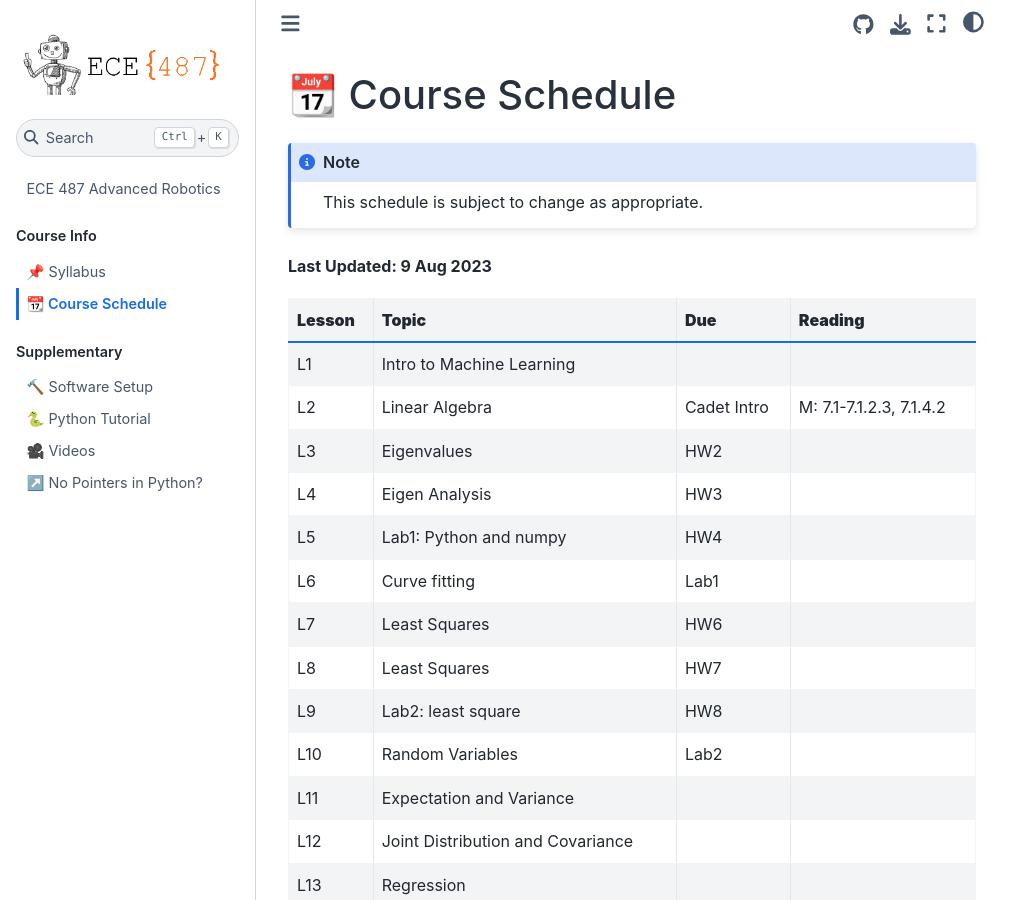
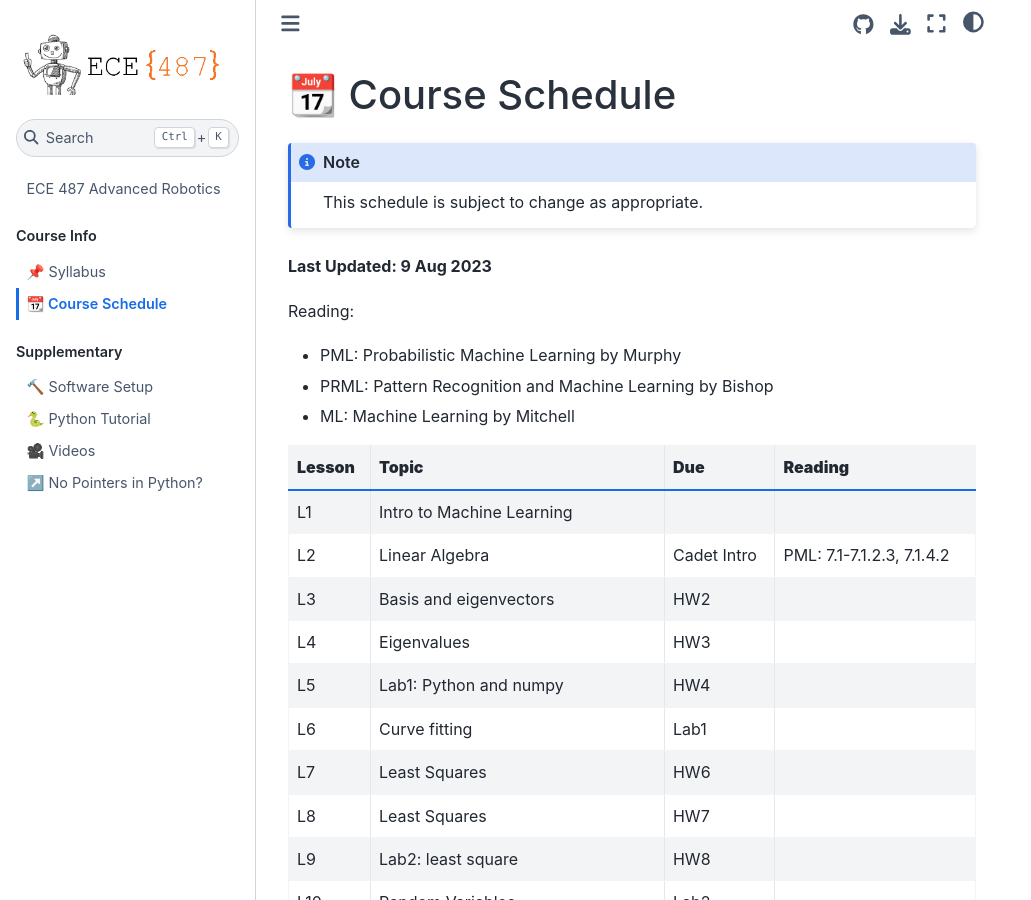
Before and after one commit to stanbaek/ece487, a Jupyter Book: the page built from docs/schedule.md, in a window 1280 px wide and 900 px high. Shown: the whole window, without its empty margins (0-1031 px from the left). Built offline with Jupyter Book 1.0.4 settings and Sphinx 7.4.7 and the Sphinx Book theme 1.1.4, drawn with Linux system fonts in a browser that asks for light colours.

Commit message:
Updated schedule

````diff
--- a/docs/schedule.md
+++ b/docs/schedule.md
@@ -5,12 +5,17 @@ This schedule is subject to change as appropriate.
 ```
 **Last Updated: 9 Aug 2023**
 
+Reading:
+- PML: Probabilistic Machine Learning by Murphy
+- PRML: Pattern Recognition and Machine Learning by Bishop
+- ML: Machine Learning by Mitchell
+
 **Lesson**|  **Topic**                        | **Due**            | **Reading**
 ----------|-----------------------------------|--------------------|-----------------
  L1       | Intro to Machine Learning         |                    |
- L2       | Linear Algebra                    | Cadet Intro        | M: 7.1-7.1.2.3, 7.1.4.2
- L3       | Eigenvalues                       | HW2                |
- L4       | Eigen Analysis                    | HW3                |
+ L2       | Linear Algebra                    | Cadet Intro        | PML: 7.1-7.1.2.3, 7.1.4.2
+ L3       | Basis and eigenvectors            | HW2                |
+ L4       | Eigenvalues                       | HW3                |
  L5       | Lab1: Python and numpy            | HW4                |
  L6       | Curve fitting                     | Lab1               |
  L7       | Least Squares                     | HW6                |
````
